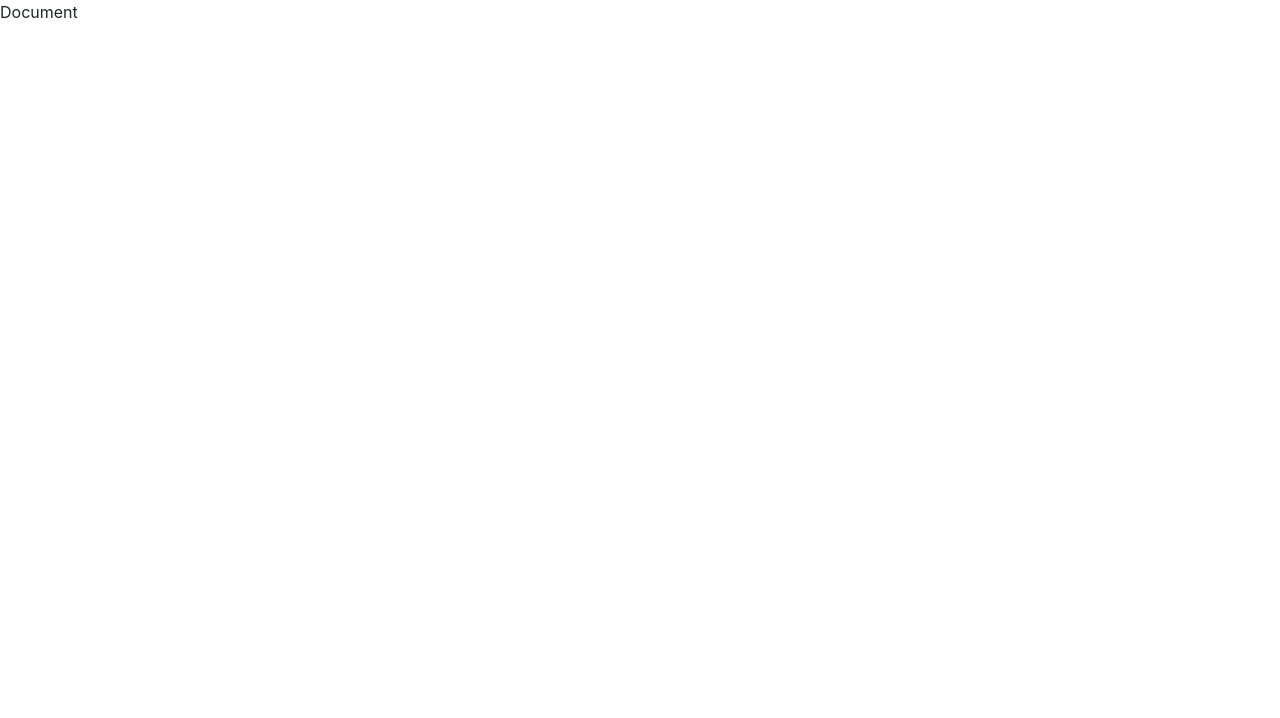
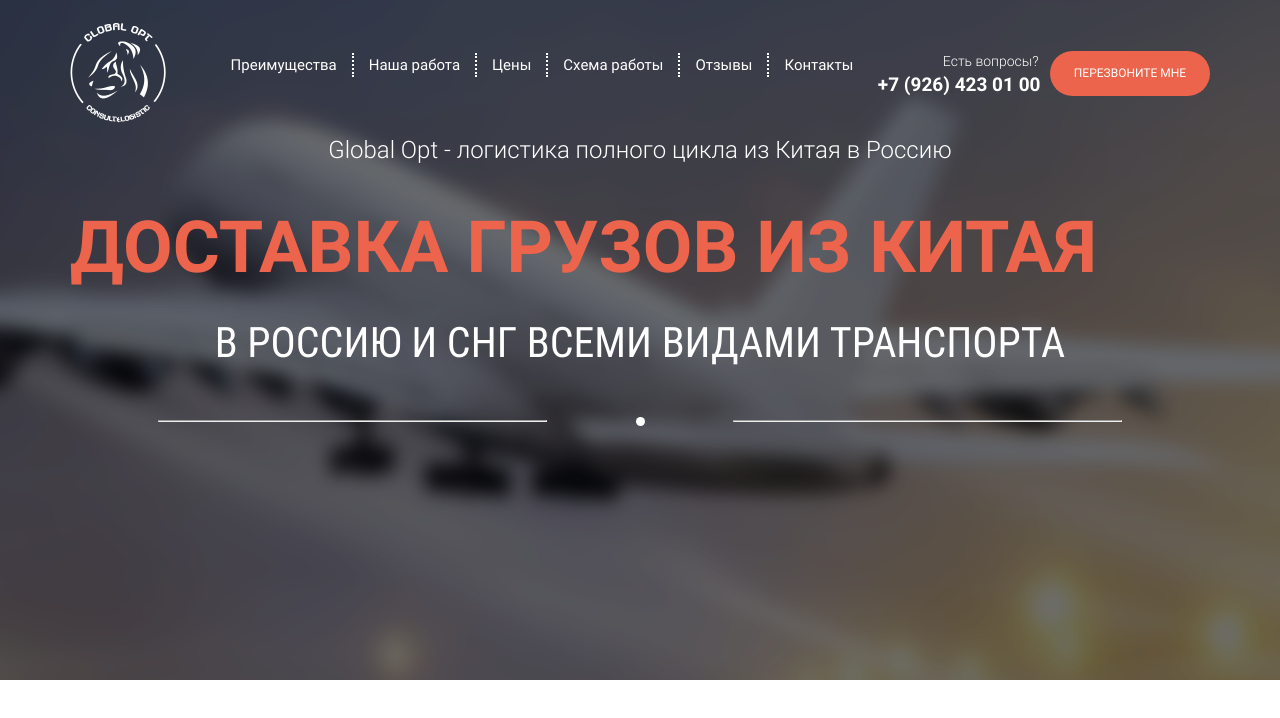
Before and after one commit to Freeman0205/GlobalOPt-project, a website: page src/index.html in a window 1280 px wide. Drawn offline with Linux system fonts and the light colour scheme.

Commit message:
promo section

```diff
--- a/src/css/fonts.css
+++ b/src/css/fonts.css
@@ -1,21 +1,5 @@
-@font-face {
-    font-family: 'Roboto Condensed';
-    src: url('../fonts/RobotoCondensed-Regular.eot');
-    src: url('../fonts/RobotoCondensed-Regular.eot?#iefix') format('embedded-opentype'),
-    url('../fonts/RobotoCondensed-Regular.woff') format('woff'),
-    url('../fonts/RobotoCondensed-Regular.ttf') format('truetype');
-    font-weight: 400;
-    font-style: normal;
-}
-@font-face {
-    font-family: 'Roboto Condensed';
-    src: url('../fonts/RobotoCondensed-Bold.eot');
-    src: url('../fonts/RobotoCondensed-Bold.eot?#iefix') format('embedded-opentype'),
-    url('../fonts/RobotoCondensed-Bold.woff') format('woff'),
-    url('../fonts/RobotoCondensed-Bold.ttf') format('truetype');
-    font-weight: 700;
-    font-style: normal;
-}
+
+
 @font-face {
     font-family: 'Roboto';
     src: url('../fonts/Roboto-Light.eot');
@@ -35,6 +19,15 @@
     font-style: normal;
 }
 @font-face {
+    font-family: 'Roboto Condensed';
+    src: url('../fonts/RobotoCondensed-Regular.eot');
+    src: url('../fonts/RobotoCondensed-Regular.eot?#iefix') format('embedded-opentype'),
+    url('../fonts/RobotoCondensed-Regular.woff') format('woff'),
+    url('../fonts/RobotoCondensed-Regular.ttf') format('truetype');
+    font-weight: 400;
+    font-style: normal;
+}
+@font-face {
     font-family: 'Roboto';
     src: url('../fonts/Roboto-Bold.eot');
     src: url('../fonts/Roboto-Bold.eot?#iefix') format('embedded-opentype'),
@@ -43,3 +36,12 @@
     font-weight: 700;
     font-style: normal;
 }
+@font-face {
+    font-family: 'Roboto Condensed';
+    src: url('../fonts/RobotoCondensed-Bold.eot');
+    src: url('../fonts/RobotoCondensed-Bold.eot?#iefix') format('embedded-opentype'),
+    url('../fonts/RobotoCondensed-Bold.woff') format('woff'),
+    url('../fonts/RobotoCondensed-Bold.ttf') format('truetype');
+    font-weight: 700;
+    font-style: normal;
+}
--- a/src/index.html
+++ b/src/index.html
@@ -3,7 +3,7 @@
 <head>
     <meta charset="UTF-8">
     <meta name="viewport" content="width=device-width, initial-scale=1.0">
-    <meta http-equiv="X-UA-Compatible" content="ie=edge"
+    <meta http-equiv="X-UA-Compatible" content="ie=edge">
     <title>Document</title>
     <link rel="stylesheet" href="css/bootstrap-reboot.min.css">
     <link rel="stylesheet" href="css/fonts.css">
@@ -11,6 +11,44 @@
 
 </head>
 <body>
+    <div class="promo">
+        <div class="container">
+            <header class="header">
+                <a href="#" class="header__logo">
+                    <img src="icons/glopt.png" alt="logo">
+                </a>
+                <div class="header__nav">
+                    <nav>
+                        <ul class="header__nav-menu">
+                            <li class="header__nav-link"><a href="#">Преимущества</a></li>
+                            <li class="header__nav-link"><a href="#">Наша работа</a></li>
+                            <li class="header__nav-link"><a href="#">Цены</a></li>
+                            <li class="header__nav-link"><a href="#">Схема работы</a></li>
+                            <li class="header__nav-link"><a href="#">Отзывы</a></li>
+                            <li class="header__nav-link"><a href="#">Контакты</a></li>
+                        </ul>
+                    </nav>
+
+                </div>
+                <div class="header__contact">
+                    <div class="header__title">Есть вопросы?</div>
+                    <a href='tel:+79264230100'' class="header__phone">+7 (926) 423 01 00</a>
+                </div>
+                <button class="button button_active">Перезвоните мне</button>
+            </header>
+            <div class="promo__title">Global Opt - логистика полного цикла из Китая в Россию</div>
+            <h1 class="promo__header">ДОСТАВКА ГРУЗОВ ИЗ КИТАЯ</h1>
+            <h2 class="promo__subheader">В РОССИЮ И СНГ ВСЕМИ ВИДАМИ ТРАНСПОРТА</h2>
+            <div class="promo__line">
+                <div class="promo__wrapper">
+                    <hr>
+                    <div class="promo__circle"></div>
+                    <hr>
+                </div>
+
+            </div>
+        </div>
+    </div>
 
 </body>
 </html>
--- /dev/null
+++ b/src/sass/blocks/_buttons.scss
@@ -0,0 +1,22 @@
+.button {
+    width: 160px;
+    height: 45px;
+    border-radius: 30px;
+    background-color: $main-color;
+    border: none;
+    color: #ffffff;
+    font-size: 12px;
+    font-weight: 400;
+    text-transform: uppercase;
+    cursor: pointer;
+    &_active {
+        &:hover {
+            transform: scale(1.1);
+            transition: 0.5s;
+            background-color: #fff;
+            color: $main-color;
+            font-weight: 700;
+          }
+    }
+
+}
--- /dev/null
+++ b/src/sass/blocks/_header.scss
@@ -0,0 +1,54 @@
+.header {
+    display: flex;
+    justify-content: space-between;
+    align-items: center;
+    &__logo {
+        width: 96px;
+        img {
+            width: 100%;
+        }
+    }
+
+    &__nav-menu {
+        display: flex;
+        justify-content: space-between;
+        align-items: center;
+        list-style-type: none;
+
+        a {
+            color: #ffffff;
+            font-size: 15px;
+            font-weight: 400;
+            text-decoration: none;
+            margin-right: 15px;
+            &:hover {
+                color: $main-color;
+            }
+        }
+    }
+    &__nav-link {
+        border-right: 2px dotted white;
+        padding-left: 15px;
+        &:last-child {
+            border-right: none;
+        }
+    }
+    &__title {
+        color: #ffffff;
+        font-size: 14px;
+        font-weight: 300;
+        line-height: 24px;
+        margin-left: 65px;
+
+    }
+    &__phone {
+        color: #ffffff;
+        font-size: 19px;
+        font-weight: 700;
+        line-height: 24px;
+        text-decoration: none;
+        &:hover {
+            color:$main-color;
+        }
+    }
+}
--- /dev/null
+++ b/src/sass/blocks/_promo.scss
@@ -0,0 +1,46 @@
+.promo {
+    min-height: 680px;
+    padding: 23px 0 82px 0;
+    background: url(../../img/first_bg.jpg) center (center/cover) no-repeat;
+    &__wrapper {
+        margin-top: 38px;
+        display: flex;
+        flex-direction: row;
+        align-items: center;
+        hr {
+            width: 387px;
+        }
+
+    }
+    &__circle {
+        // display: block;
+        // margin: 0 auto;
+        width: 9px;
+        height: 9px;
+        background: white;
+        border-radius: 100%;
+    }
+    &__title {
+        color: #ffffff;
+        font-size: 24px;
+        font-weight: 300;
+        text-align: center;
+        margin-top: 9px;
+    }
+    &__header {
+        margin-top: 26px;
+        color: #ec644b;
+        font-size: 72px;
+        font-weight: 700;
+        text-transform: uppercase;
+    }
+    &__subheader {
+        margin-top: 9px;
+        color: #ffffff;
+        font-family: "Roboto Condensed";
+        font-size: 42px;
+        font-weight: 400;
+        text-transform: uppercase;
+        text-align: center;
+    }
+}
--- a/src/sass/style.scss
+++ b/src/sass/style.scss
@@ -1,5 +1,13 @@
 @import 'base/variables';
 
 * {
-    font-family: 'Roboto', 'Roboto Condensed', sans-serif;
+    font-family: 'Roboto', sans-serif;
+
 }
+.container {
+    max-width: 1140px;
+    margin: 0 auto;
+}
+@import 'blocks/promo';
+@import 'blocks/header';
+@import 'blocks/buttons';
```
Also changed, not shown: dist/css/style.min.css, dist/index.html, src/css/style.min.css, 1 other file.
